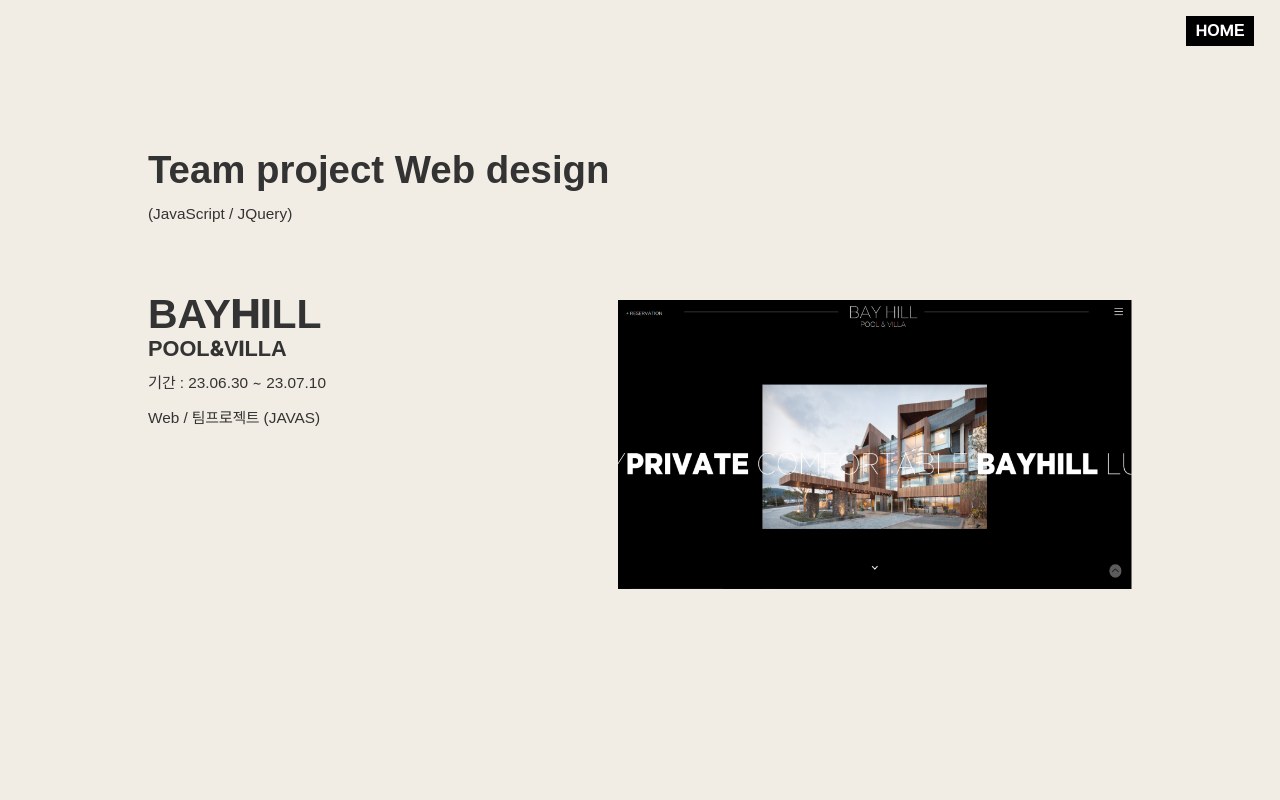
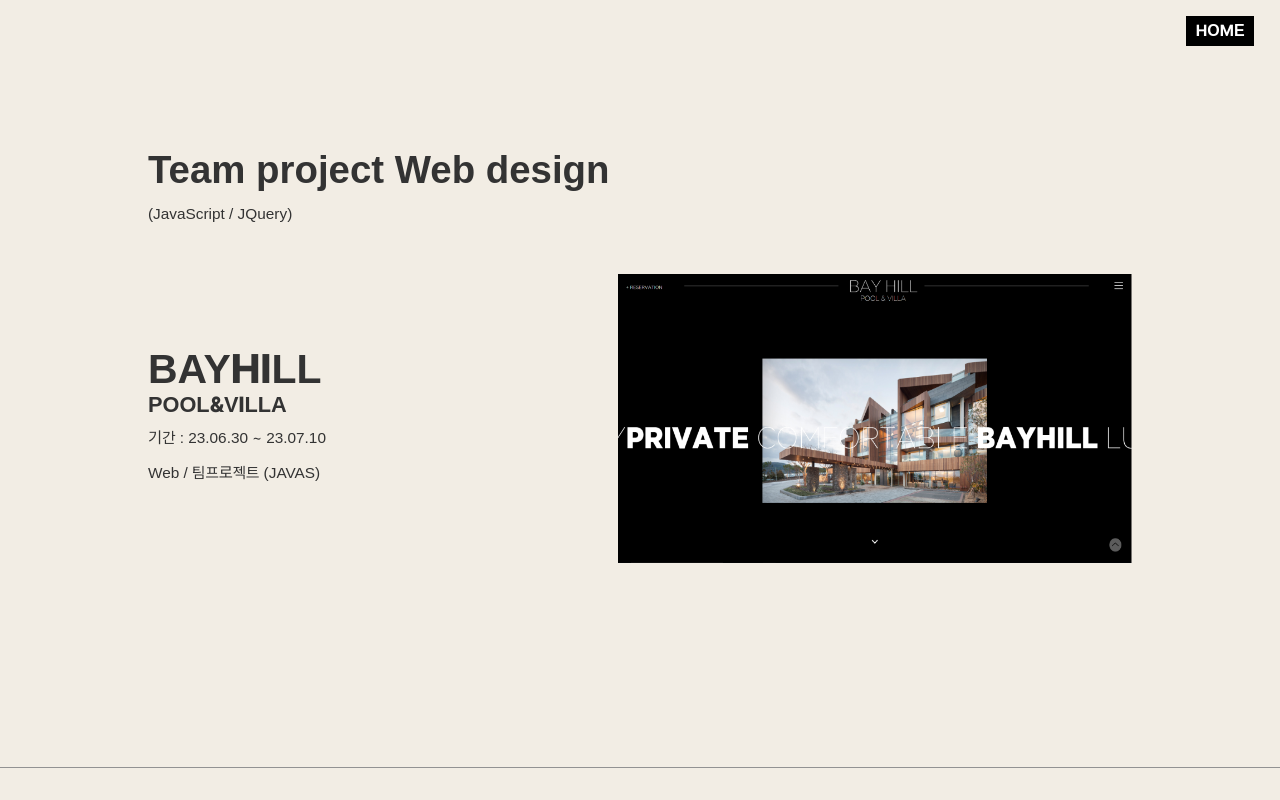
Before and after one commit to sumiiiiiiin/portfolio, a plain HTML site: page javas_sub/javas_sub.html in a window 1280 px wide. Shown: the top 800 px of the page. Drawn offline with nearby package versions, Linux system fonts and the light colour scheme; a web font is replaced by a local one.

Commit message:
JAVAS 수정

```diff
--- a/javas_sub/javas_sub.css
+++ b/javas_sub/javas_sub.css
@@ -89,13 +89,13 @@ header .home_btn span:hover:after {
 /***** main_intro *****/
 main {
   width: 100%;
-  height: 85vh;
+  height: 80vh;
   /* color: #343434; */
 }
 main .main_intro {
   margin-top: 10vw;
-  justify-content: space-between;
-  align-items: center;
+  /* justify-content: space-between;
+  align-items: center; */
 }
 main .main_intro h1 {
   font-size: 3vw;
@@ -106,9 +106,9 @@ main .main_intro p {
   margin-top: 1vw;
 }
 main .img_txt {
-  margin-top: 6vw;
+  margin-top: 4vw;
   justify-content: space-between;
-  align-items: flex-start;
+  align-items: center;
 }
 main .img_txt .intro_txt h2 {
   font-size: 3.2vw;
@@ -274,6 +274,8 @@ main .img_txt img {
 
 /***** 기술서 보러가기 *****/
 .goto {
+  font-weight: 800;
+
   position: relative;
 }
 .goto::before {
@@ -281,7 +283,7 @@ main .img_txt img {
   position: absolute;
   bottom: 0%;
   left: 0px;
-  width: 35%;
+  width: 19%;
   height: 3px;
   background: #000;
   display: block;
@@ -303,7 +305,6 @@ main .img_txt img {
   transform: scale(1, 1);
 }
 .goto:hover {
-  font-weight: 800;
   transition: 0.4s;
 }
 
```
